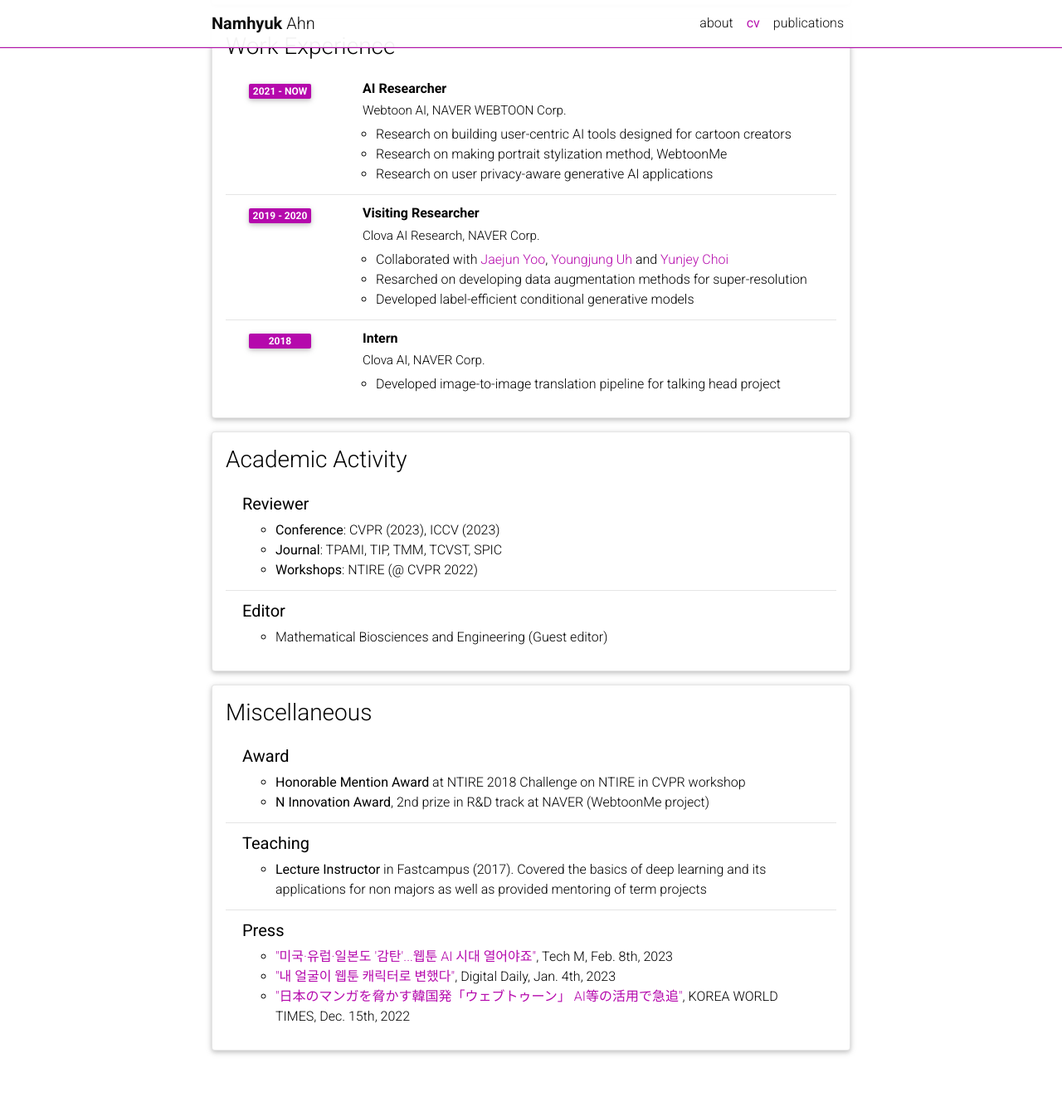
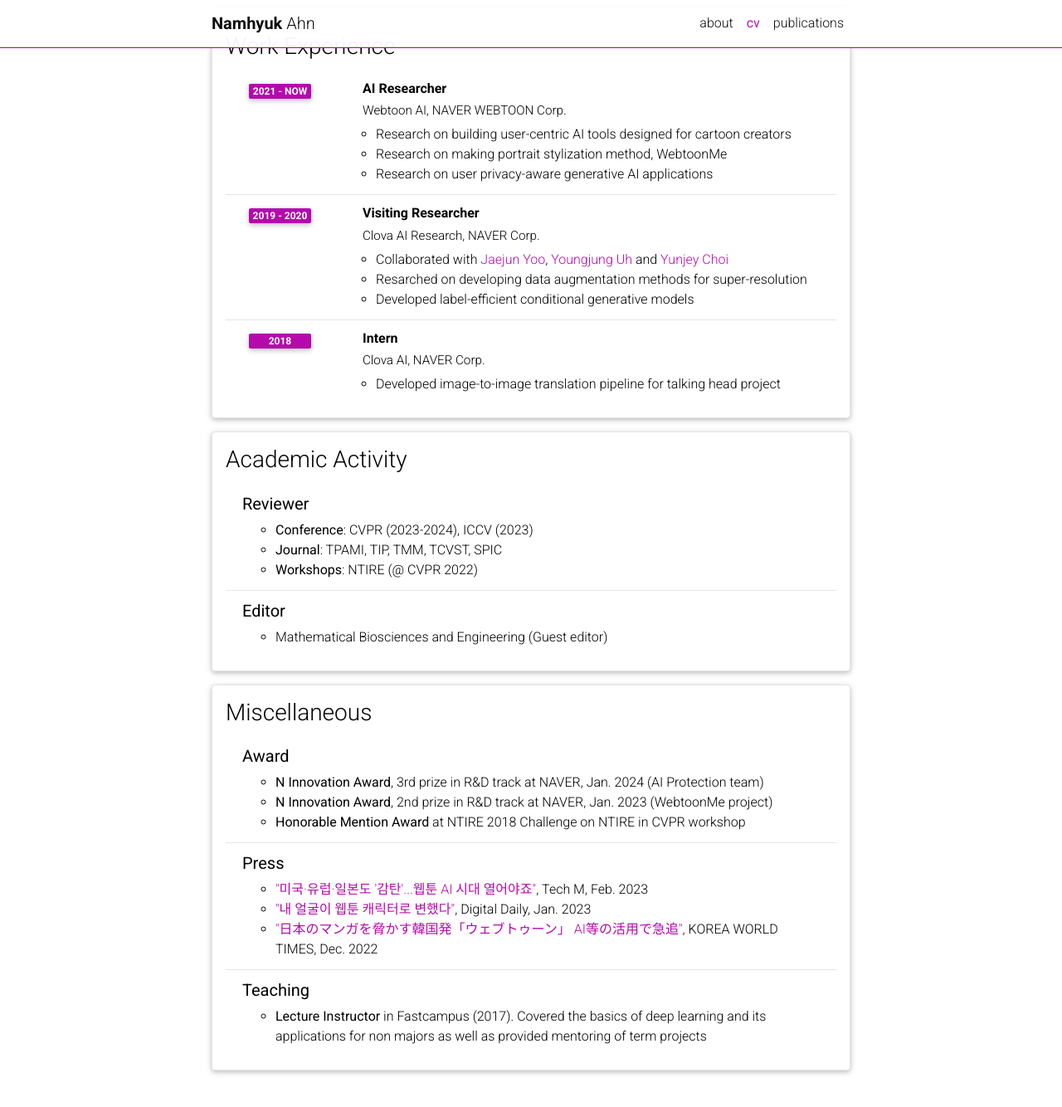
Before and after one commit to nmhkahn/nmhkahn.github.io, a Jekyll site: the page built from _pages/cv.md, in a window 1280 px wide and 1400 px high, scrolled down 462 px. Shown: the top 1334 px of the window at 83% size. Built offline with Jekyll 4.4.1, drawn with Linux system fonts in a browser that asks for light colours; comment, search, counter and statistics services are not loaded; a style sheet for code colours, icons or effects is not loaded.

Commit message:
update cv

```diff
--- a/_bibliography/papers.bib
+++ b/_bibliography/papers.bib
@@ -16,6 +16,7 @@
   author={Ahn, Namhyuk and Yoo, Jaejun and Sohn, Kyung-Ah},
   journal={International Journal of Computer Vision (IF=19.5)},
   year={2024},
+  html={https://link.springer.com/article/10.1007/s11263-023-01970-z},
   preview={ijcv2024a.png},
 }
 
--- a/_data/cv.yml
+++ b/_data/cv.yml
@@ -39,7 +39,7 @@
   contents:
     - title: <b>Reviewer</b>
       items:
-        - "<b>Conference</b>: CVPR (2023), ICCV (2023)"
+        - "<b>Conference</b>: CVPR (2023-2024), ICCV (2023)"
         - "<b>Journal</b>: TPAMI, TIP, TMM, TCVST, SPIC"
         - "<b>Workshops</b>: NTIRE (@ CVPR 2022)"
     - title: <b>Editor</b>
@@ -51,13 +51,14 @@
   contents:
     - title: <b>Award</b>
       items:
+        - <b>N Innovation Award</b>, 3rd prize in R&D track at NAVER, Jan. 2024 (AI Protection team)
+        - <b>N Innovation Award</b>, 2nd prize in R&D track at NAVER, Jan. 2023 (WebtoonMe project)
         - <b>Honorable Mention Award</b> at NTIRE 2018 Challenge on NTIRE in CVPR workshop
-        - <b>N Innovation Award</b>, 2nd prize in R&D track at NAVER (WebtoonMe project)
+    - title: <b>Press</b>
+      items:
+        - <a href="https://www.techm.kr/news/articleView.html?idxno=107380">"미국·유럽·일본도 '감탄'...웹툰 AI 시대 열어야죠"</a>, Tech M, Feb. 2023
+        - <a href="https://n.news.naver.com/article/138/0002140131?sid=105">"내 얼굴이 웹툰 캐릭터로 변했다"</a>, Digital Daily, Jan. 2023
+        - <a href="https://www.koreaworldtimes.com/topics/news/12479">"日本のマンガを脅かす韓国発「ウェブトゥーン」 AI等の活用で急追"</a>, KOREA WORLD TIMES, Dec. 2022
     - title: <b>Teaching</b>
       items:
         - <b>Lecture Instructor</b> in Fastcampus (2017). Covered the basics of deep learning and its applications for non majors as well as provided mentoring of term projects
-    - title: <b>Press</b>
-      items:
-        - <a href="https://www.techm.kr/news/articleView.html?idxno=107380">"미국·유럽·일본도 '감탄'...웹툰 AI 시대 열어야죠"</a>, Tech M, Feb. 8th, 2023
-        - <a href="https://n.news.naver.com/article/138/0002140131?sid=105">"내 얼굴이 웹툰 캐릭터로 변했다"</a>, Digital Daily, Jan. 4th, 2023
-        - <a href="https://www.koreaworldtimes.com/topics/news/12479">"日本のマンガを脅かす韓国発「ウェブトゥーン」 AI等の活用で急追"</a>, KOREA WORLD TIMES, Dec. 15th, 2022
```
Also changed, not shown: 1 other file.
